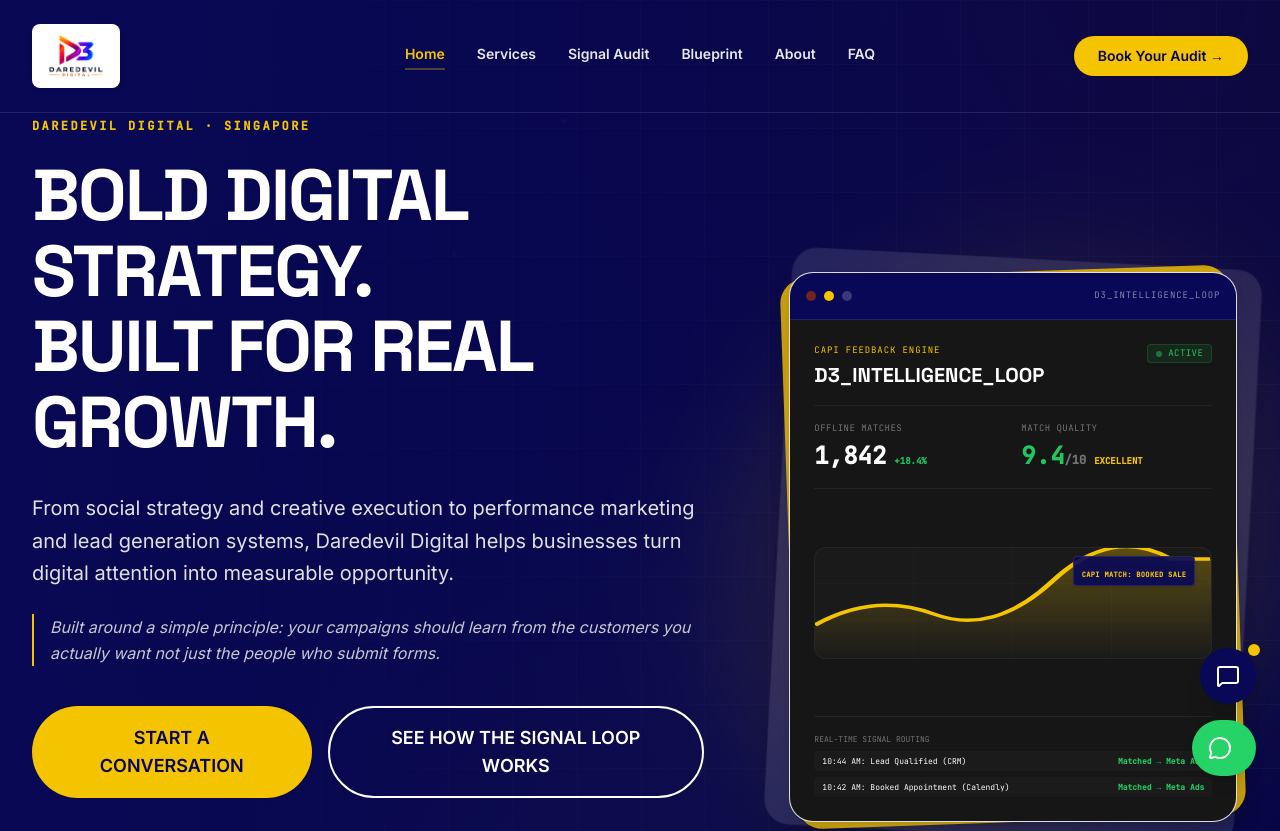
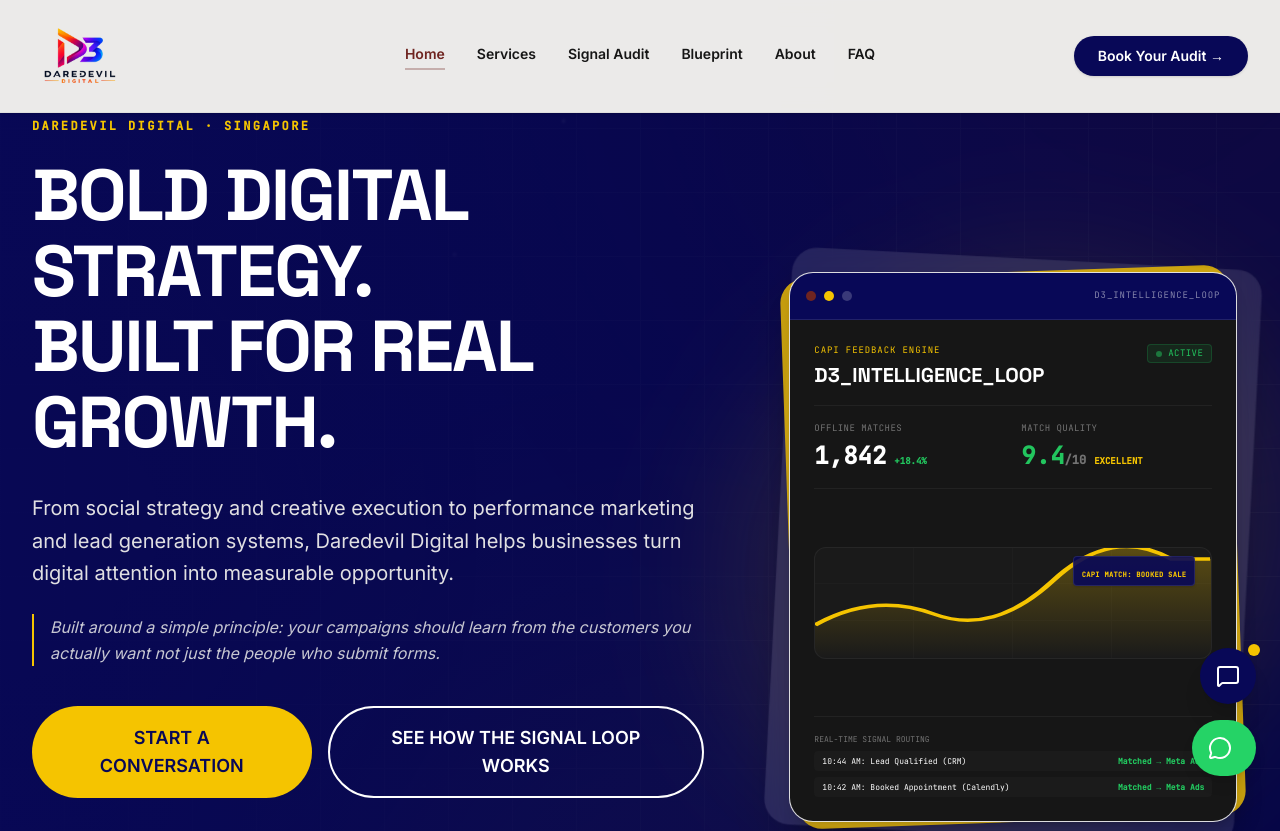
Before and after one commit to pruthvirajtarode/daredevildigital, a React (Vite) app: page / in a window 1280 px wide. Shown: the top 831 px of the page. Built offline with nearby package versions, Linux system fonts and the light colour scheme.

Commit message:
style: make navbar consistently gray across all sections to remove transparent overlap issues

```diff
--- a/src/components/layout/Navbar.tsx
+++ b/src/components/layout/Navbar.tsx
@@ -10,19 +10,13 @@ export default function Navbar() {
   const [mobileMenuOpen, setMobileMenuOpen] = useState(false);
   const location = useLocation();
 
-  const isHomePage = location.pathname === '/';
-  const isTransparent = isHomePage && !isScrolled;
-
   useEffect(() => {
     const handleScroll = () => {
-      // On the home page, wait until scrolling past the tall Hero section
-      const threshold = location.pathname === '/' ? window.innerHeight * 0.85 : 20;
-      setIsScrolled(window.scrollY > threshold);
+      setIsScrolled(window.scrollY > 20);
     };
     window.addEventListener('scroll', handleScroll);
-    handleScroll(); // Check initial state
     return () => window.removeEventListener('scroll', handleScroll);
-  }, [location.pathname]);
+  }, []);
 
   // Close mobile menu on route change
   useEffect(() => {
@@ -41,23 +35,21 @@ export default function Navbar() {
   return (
     <>
       <header
-        className={`fixed inset-x-0 top-0 z-50 transition-all duration-300 ${
-          !isTransparent
-            ? 'bg-brand-offwhite/90 py-4 backdrop-blur-md shadow-sm border-b border-brand-charcoal/5'
-            : 'bg-transparent py-6 border-b border-white/10'
+        className={`fixed inset-x-0 top-0 z-50 transition-all duration-300 bg-brand-offwhite/95 backdrop-blur-md shadow-sm border-b border-brand-charcoal/5 ${
+          isScrolled ? 'py-4' : 'py-6'
         }`}
       >
         <div className="mx-auto flex max-w-7xl items-center justify-between px-6 lg:px-8">
           <div className="flex lg:flex-1">
             <Link to="/" className="-m-1.5 p-1.5 transition-transform hover:scale-105">
-              <Logo light={isTransparent} />
+              <Logo light={false} />
             </Link>
           </div>
 
           <div className="flex lg:hidden">
             <button
               type="button"
-              className={`-m-2.5 inline-flex items-center justify-center rounded-md p-2.5 focus:outline-none ${isTransparent ? 'text-white' : 'text-brand-navy'}`}
+              className="-m-2.5 inline-flex items-center justify-center rounded-md p-2.5 text-brand-navy focus:outline-none"
               onClick={() => setMobileMenuOpen(true)}
             >
               <span className="sr-only">Open main menu</span>
@@ -74,8 +66,8 @@ export default function Navbar() {
                   to={item.href}
                   className={`text-sm font-semibold leading-6 transition-colors ${
                     active
-                      ? (isTransparent ? 'text-brand-yellow font-bold border-b-2 border-brand-yellow/30 pb-0.5' : 'text-brand-burgundy font-bold border-b-2 border-brand-burgundy/30 pb-0.5')
-                      : (isTransparent ? 'text-white/90 hover:text-white' : 'text-brand-charcoal hover:text-brand-burgundy')
+                      ? 'text-brand-burgundy font-bold border-b-2 border-brand-burgundy/30 pb-0.5'
+                      : 'text-brand-charcoal hover:text-brand-burgundy'
                   }`}
                 >
                   {item.name}
@@ -87,11 +79,7 @@ export default function Navbar() {
           <div className="hidden lg:flex lg:flex-1 lg:justify-end">
             <Link
               to="/audit"
-              className={`rounded-full px-6 py-2.5 text-sm font-semibold shadow-sm transition-all ${
-                isTransparent
-                  ? 'bg-brand-yellow text-brand-navy hover:bg-white'
-                  : 'bg-brand-navy text-brand-purewhite hover:bg-brand-yellow hover:text-brand-navy'
-              }`}
+              className="rounded-full px-6 py-2.5 text-sm font-semibold shadow-sm transition-all bg-brand-navy text-brand-purewhite hover:bg-brand-yellow hover:text-brand-navy"
             >
               Book Your Audit <span aria-hidden="true">&rarr;</span>
             </Link>
```
